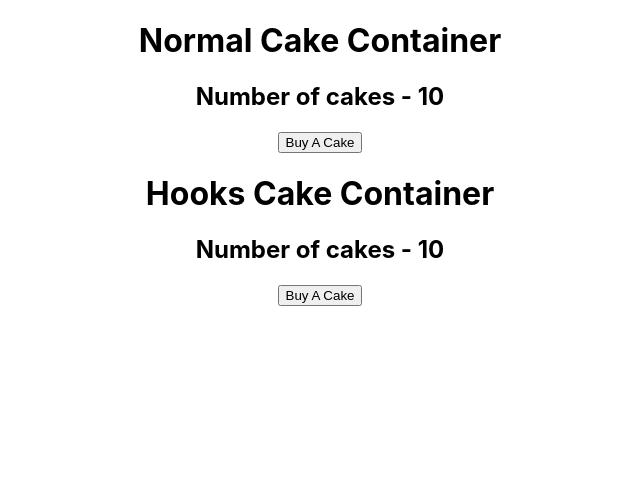
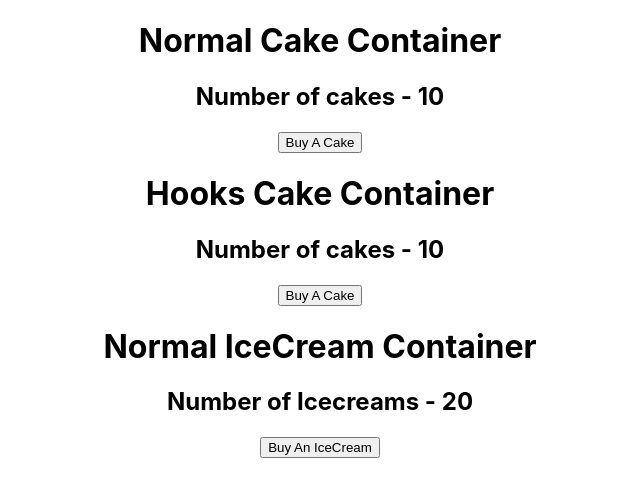
Before and after one commit to chankruze/react-redux-lab, a React (Create React App) app: page / in a window 1280 px wide. Shown: the top 496 px of the page, without its empty margins (320-960 px from the left). Built offline with nearby package versions, Linux system fonts and the light colour scheme.

Commit message:
Adds IceCream Container
Signed-off-by: chankruze <chankruze@gmail.com>

```diff
--- a/src/App.js
+++ b/src/App.js
@@ -3,6 +3,7 @@
 import './App.css'
 import CakeContainer from './components/CakeContainer'
 import HooksCakeContainer from './components/HooksCakeContainer'
+import IcecreamContainer from './components/IcecreamContainer'
 import store from './redux/store'
 
 function App() {
@@ -10,7 +11,8 @@
     <Provider store={store}>
       <div className="App">
         <CakeContainer />
-        <HooksCakeContainer/>
+        <HooksCakeContainer />
+        <IcecreamContainer />
       </div>
     </Provider>
   );
--- /dev/null
+++ b/src/components/IcecreamContainer.js
@@ -0,0 +1,37 @@
+/*
+Author: chankruze (chankruze@geekofia.in)
+Created: Tue Sep 15 2020 10:20:33 GMT+0530 (India Standard Time)
+
+Copyright (c) Geekofia 2020 and beyond
+*/
+
+import React from 'react'
+import { buyIcecream } from '../redux'
+import { connect } from 'react-redux'
+
+function IcecreamContainer(props) {
+    return (
+        <div>
+            <h1>Normal IceCream Container</h1>
+            <h2>Number of Icecreams - {props.numOfIceCreams}</h2>
+            <button onClick={props.buyIcecream}>Buy An IceCream</button>
+        </div>
+    )
+}
+
+const mapStateToProps = (state) => {
+    return {
+        numOfIceCreams: state.iceCream.numOfIceCreams
+    }
+}
+
+const mapDispatchToProps = (dispatch) => {
+    return {
+        buyIcecream: () => dispatch(buyIcecream())
+    }
+}
+
+export default connect(
+    mapStateToProps,
+    mapDispatchToProps
+)(IcecreamContainer)
```
